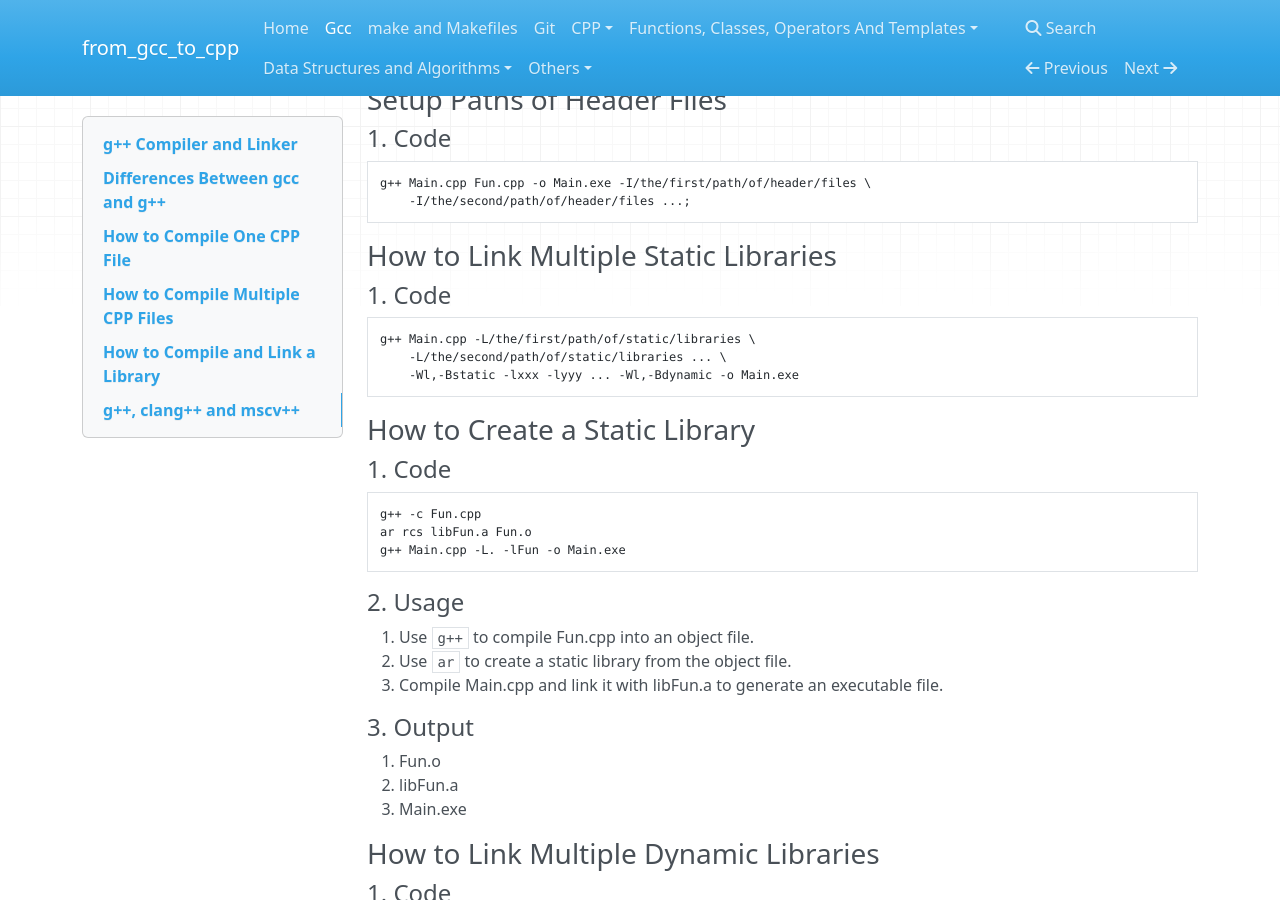
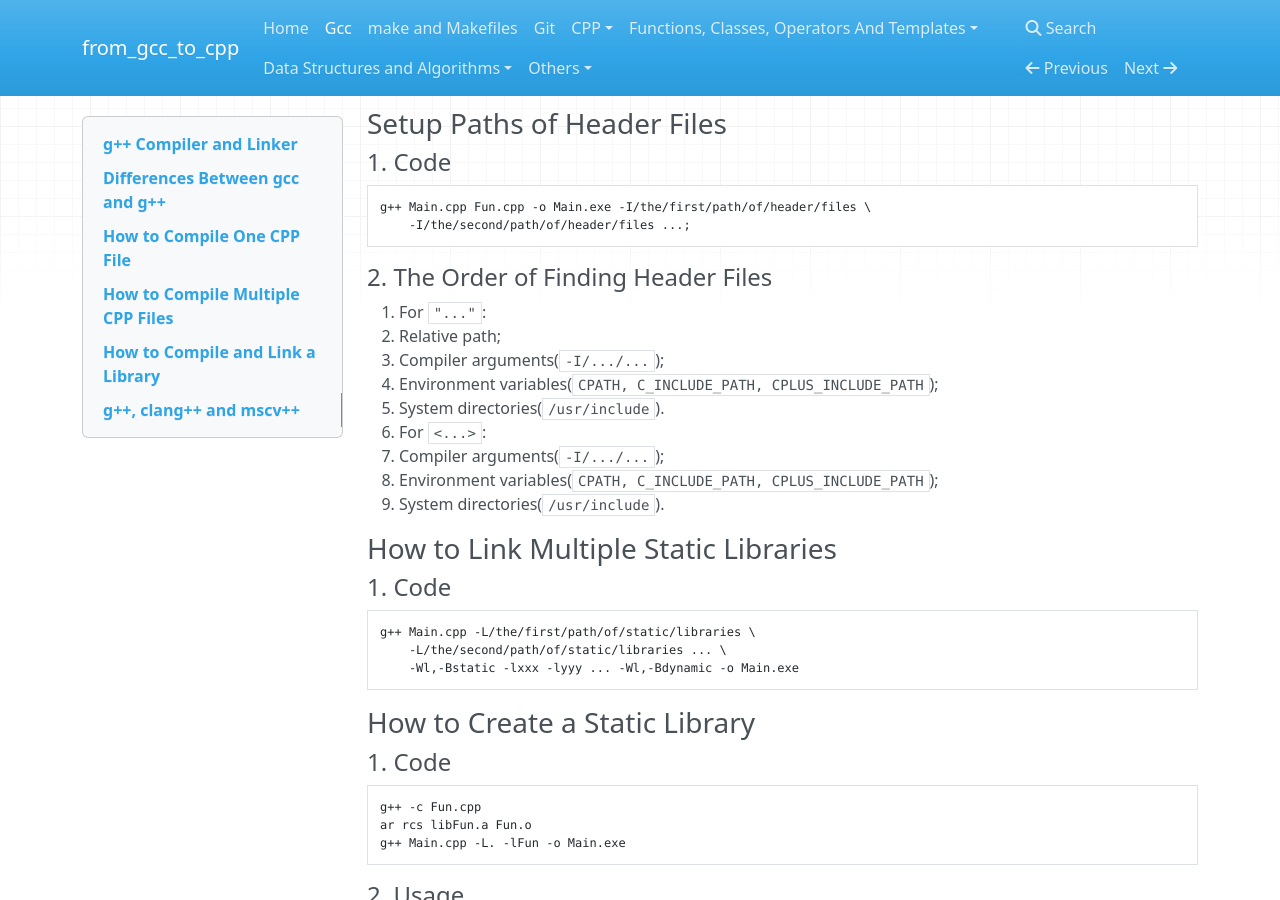
Before and after one commit to 0BananaBig0/from_gcc_to_cpp, an MkDocs documentation site: the page built from docs/Gcc.md, in a window 1280 px wide and 900 px high, scrolled down 11287 px. Built offline with MkDocs 1.6.1, drawn with Linux system fonts in a browser that asks for light colours; nearby versions of some CDN libraries; some of the changed text lies outside the part shown.

Commit message:
supplement and correction

````diff
--- a/docs/Gcc.md
+++ b/docs/Gcc.md
@@ -80,6 +80,7 @@
   - [Source files](#source-files-2)
   - [Setup Paths of Header Files](#setup-paths-of-header-files)
     - [1. Code](#1-code-2)
+    - [2. The Order of Finding Header Files](#2-the-order-of-finding-header-files)
   - [How to Link Multiple Static Libraries](#how-to-link-multiple-static-libraries)
     - [1. Code](#1-code-3)
   - [How to Create a Static Library](#how-to-create-a-static-library)
@@ -543,6 +544,18 @@ g++ Main.cpp Fun.cpp -o Main.exe -I/the/first/path/of/header/files \
     -I/the/second/path/of/header/files ...;
 ```
 
+#### 2. The Order of Finding Header Files
+
+1. For `"..."`:
+   - Relative path;
+   - Compiler arguments(`-I/.../...`);
+   - Environment variables(`CPATH, C_INCLUDE_PATH, CPLUS_INCLUDE_PATH`);
+   - System directories(`/usr/include`).
+2. For `<...>`:
+   - Compiler arguments(`-I/.../...`);
+   - Environment variables(`CPATH, C_INCLUDE_PATH, CPLUS_INCLUDE_PATH`);
+   - System directories(`/usr/include`).
+
 ### How to Link Multiple Static Libraries
 
 #### 1. Code
````
Also changed, not shown: README.md (+1 -0 lines), docs/CommonQtStuffes.md (+0 -4 lines), docs/Git.md (+11 -1 lines), docs/MemoryPartitions.md (+16 -0 lines), 1 other file.
